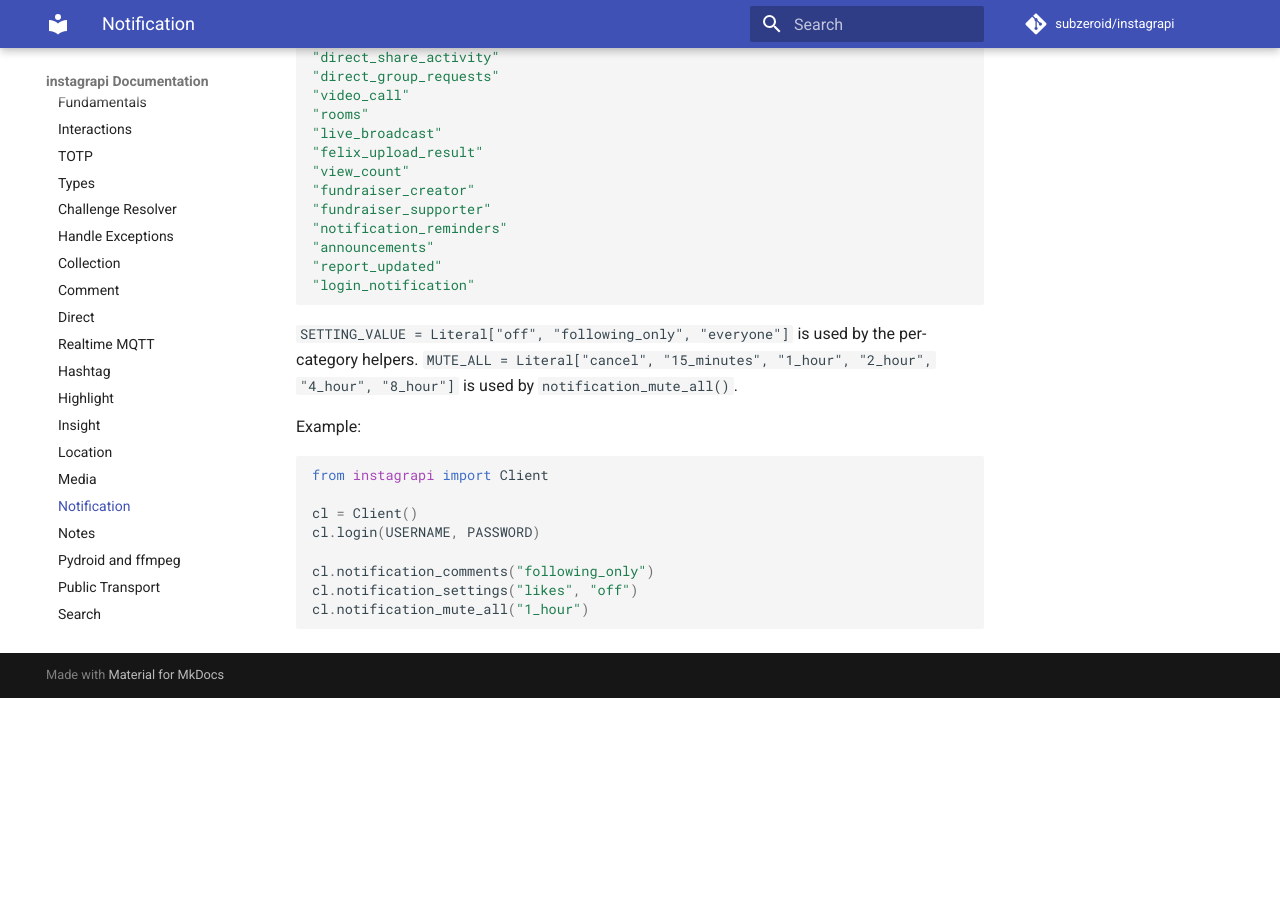
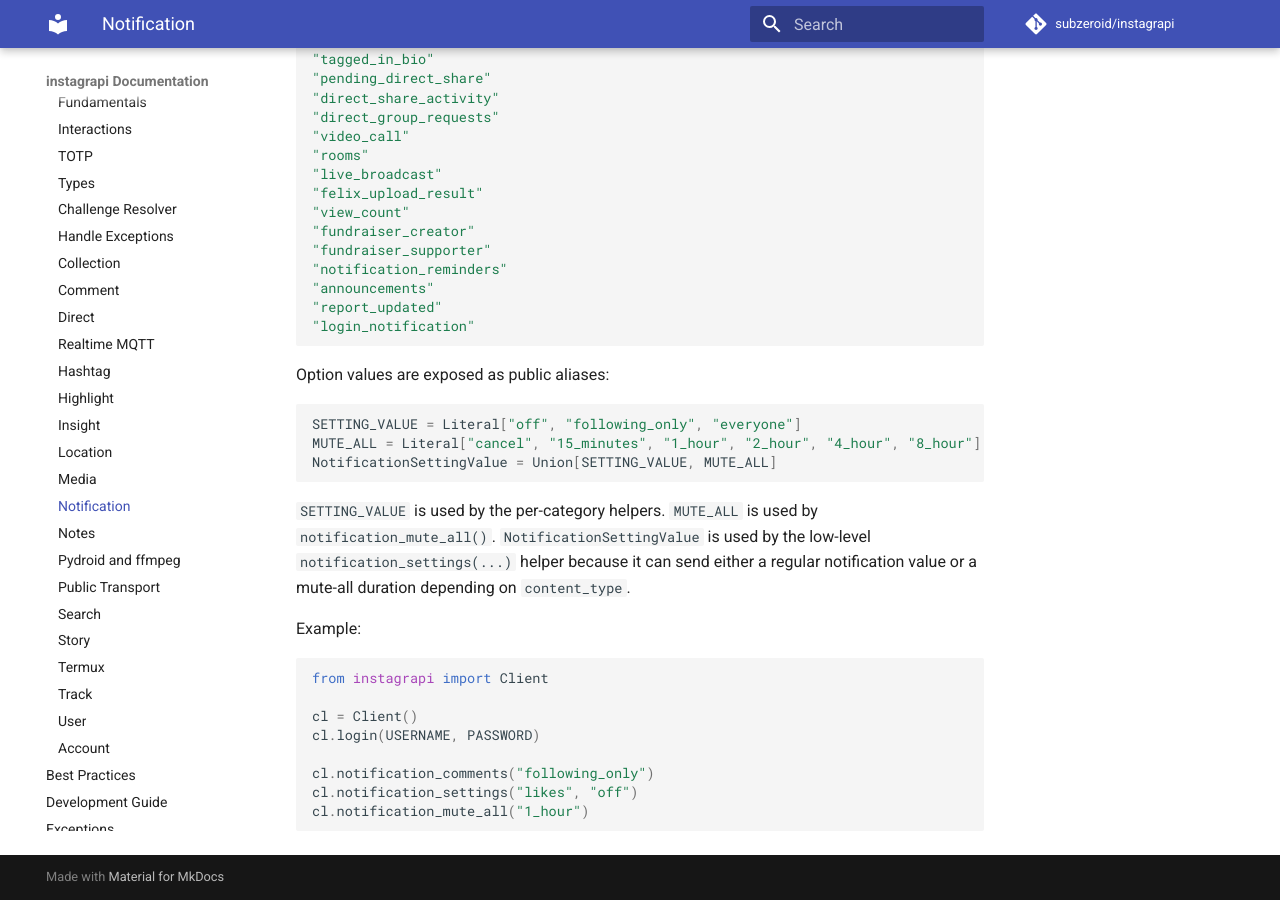
Before and after one commit to del-bestdev/instagrapi, an MkDocs documentation site: the page built from docs/usage-guide/notification.md, in a window 1280 px wide and 900 px high, scrolled down 1076 px. Built offline with MkDocs 1.6.1 and Material for MkDocs 9.7.7, drawn with Linux system fonts in a browser that asks for light colours; comment, search, counter and statistics services are not loaded; the version menu is left out; before the commit the page ends 1774 px from its top, so only the background shows below that; some of the changed text lies outside the part shown.

Commit message:
docs: expose notification setting value literal (#2698)

````diff
--- a/docs/usage-guide/notification.md
+++ b/docs/usage-guide/notification.md
@@ -4,7 +4,7 @@ Manage notification settings for the authenticated account.
 
 | Method | Return | Description |
 | --- | --- | --- |
-| notification_settings(content_type: NotificationContentType, setting_value: str) | bool | Low-level notification setting helper |
+| notification_settings(content_type: NotificationContentType, setting_value: NotificationSettingValue) | bool | Low-level notification setting helper |
 | notification_disable() | bool | Disable all supported account notifications |
 | notification_mute_all(setting_value: MUTE_ALL = "8_hour") | bool | Mute all notifications for a fixed period |
 | notification_likes(setting_value: SETTING_VALUE = "off") | bool | Manage likes notifications |
@@ -49,9 +49,18 @@ Available values are:
 "login_notification"
 ```
 
-`SETTING_VALUE = Literal["off", "following_only", "everyone"]` is used by
-the per-category helpers. `MUTE_ALL = Literal["cancel", "15_minutes",
-"1_hour", "2_hour", "4_hour", "8_hour"]` is used by `notification_mute_all()`.
+Option values are exposed as public aliases:
+
+```python
+SETTING_VALUE = Literal["off", "following_only", "everyone"]
+MUTE_ALL = Literal["cancel", "15_minutes", "1_hour", "2_hour", "4_hour", "8_hour"]
+NotificationSettingValue = Union[SETTING_VALUE, MUTE_ALL]
+```
+
+`SETTING_VALUE` is used by the per-category helpers. `MUTE_ALL` is used by
+`notification_mute_all()`. `NotificationSettingValue` is used by the low-level
+`notification_settings(...)` helper because it can send either a regular
+notification value or a mute-all duration depending on `content_type`.
 
 Example:
 
````
Also changed, not shown: 2 other files.
